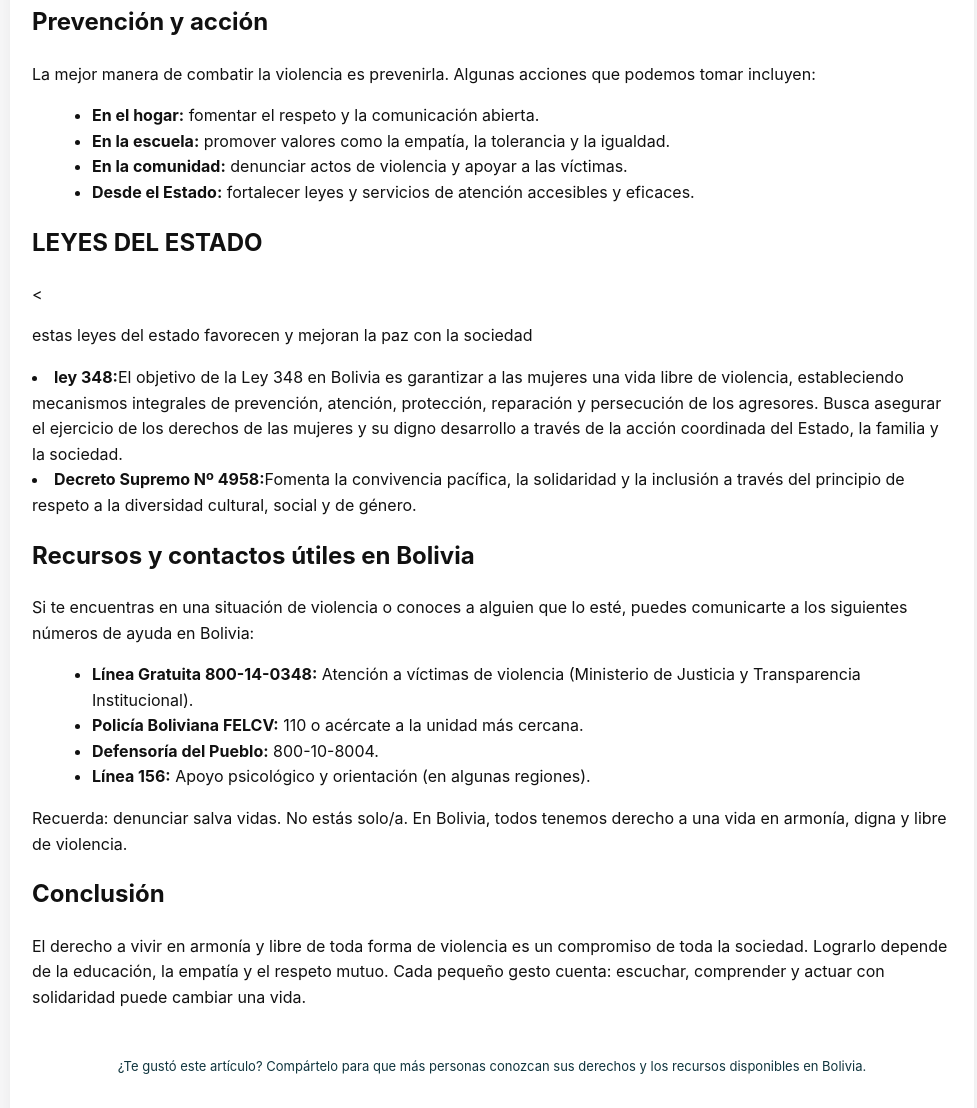
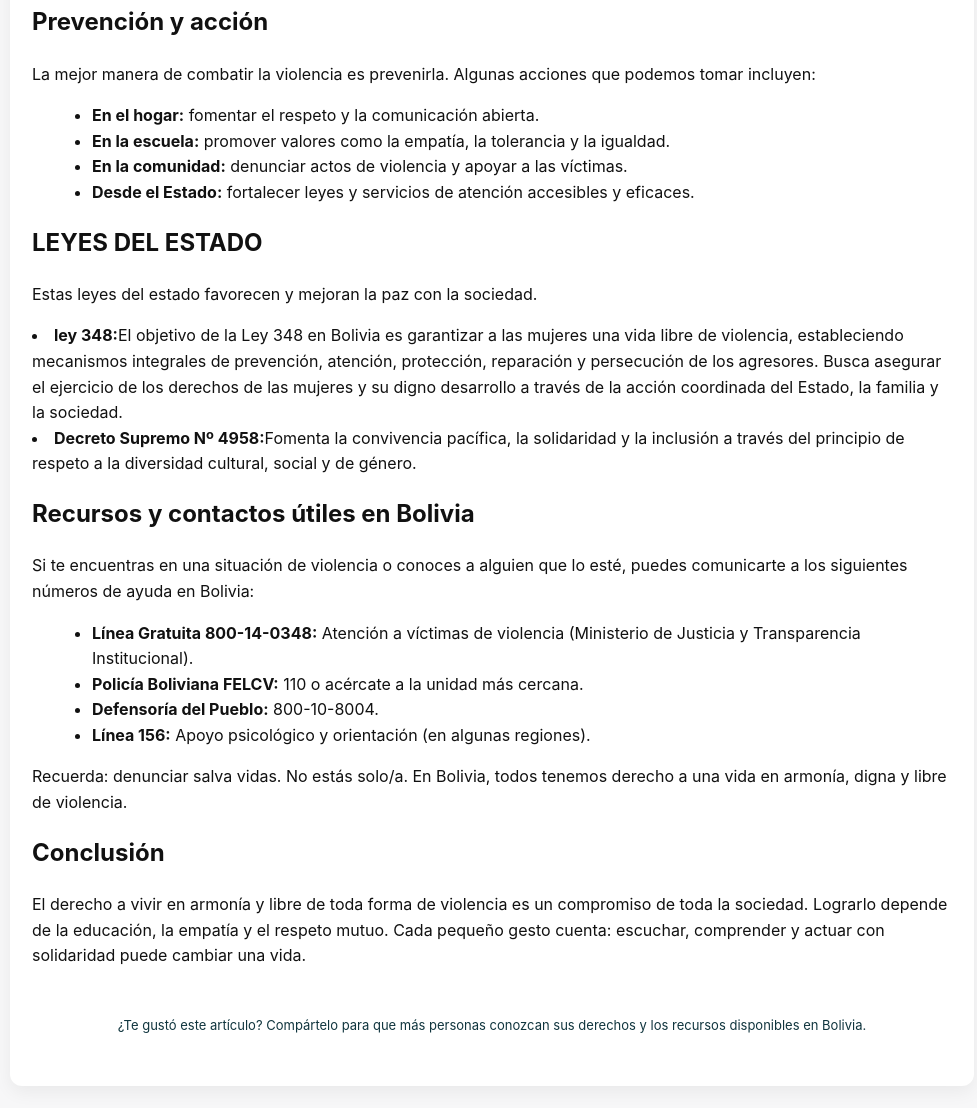
Before and after one commit to dimaralexissamoquispe-stack/samo_1_2, a plain HTML site: page index.html in a window 1280 px wide. Shown: the part 1047-2155 px from the top of the page, without its empty margins (148-1125 px from the left). Drawn offline with Linux system fonts and the light colour scheme.

Commit message:
Update index.html

```diff
--- a/index.html
+++ b/index.html
@@ -114,7 +114,7 @@
       </section>
       <section id="leyes del estado" class="section">
         <h2>LEYES DEL ESTADO</h2>
-        <<p>estas leyes del estado favorecen y mejoran la paz con la sociedad </p>
+        <p>Estas leyes del estado favorecen y mejoran la paz con la sociedad. </p>
           <li><strong>ley 348:</strong>El objetivo de la Ley 348 en Bolivia es garantizar a las mujeres una vida libre de violencia, estableciendo mecanismos integrales de prevención, atención, protección, reparación y persecución de los agresores. Busca asegurar el ejercicio de los derechos de las mujeres y su digno desarrollo a través de la acción coordinada del Estado, la familia y la sociedad. </li>
           <li><strong>Decreto Supremo Nº 4958:</strong>Fomenta la convivencia pacífica, la solidaridad y la inclusión a través del principio de respeto a la diversidad cultural, social y de género.</li>
 
```
